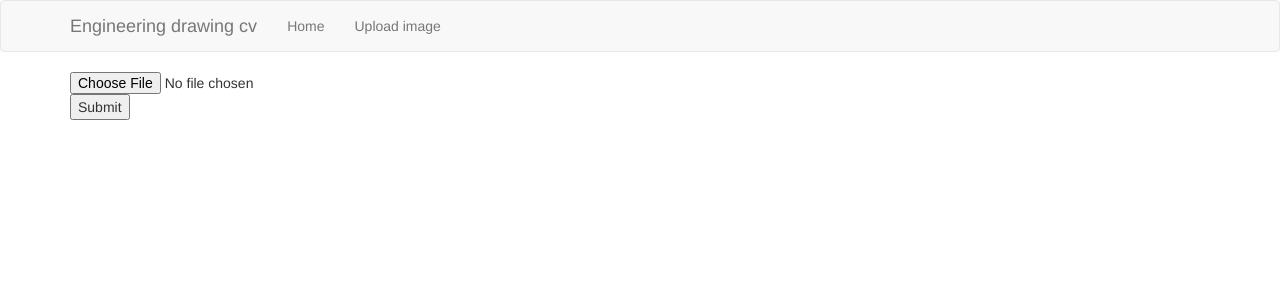
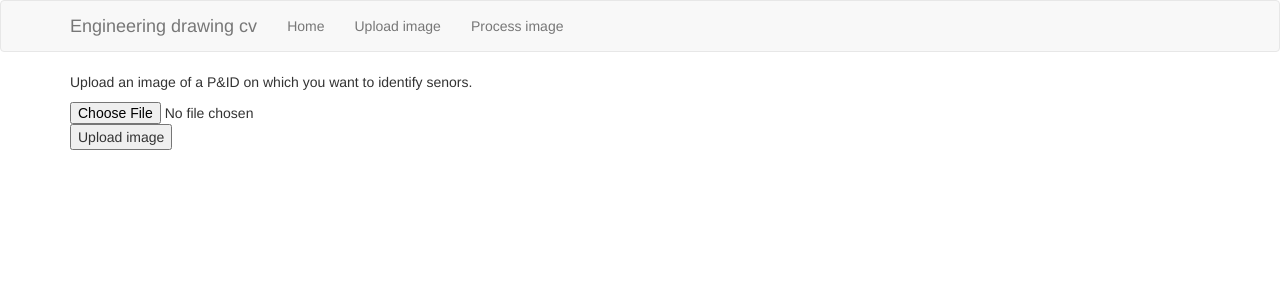
Before and after one commit to rafaelschlatter/strava-heatmap, a Flask app: page /upload in a window 1280 px wide. Shown: the top 300 px of the page. Run offline with Flask 2, Linux system fonts and the light colour scheme; some libraries are stand-ins or nearby versions.

Commit message:
Created process function.

```diff
--- a/app/app.py
+++ b/app/app.py
@@ -14,11 +14,14 @@ def create_app():
 
     return app
 
+
 app = create_app()
+
 
 @app.route("/")
 def index():
     return render_template("index.html")
+
 
 @app.route("/upload", methods=["GET", "POST"])
 def upload():
@@ -27,11 +30,25 @@ def upload():
         try:
             image = os.path.join(app.config["UPLOADED_PHOTOS_DEST"], filename)
             _upload_to_blob(image=image)
+
         except Exception as e:
             print("Failed to save image to blob storage.")
             print(e)
+
         return filename
     return render_template("upload.html")
+
+
+@app.route("/process")
+def process():
+    block_blob_service = BlockBlobService(
+            account_name=os.environ["STORAGE_ACCOUNT"],
+            account_key=os.environ["BLOB_KEY1"],
+        )
+    block_blob_service.get_blob_to_path(container_name="imageinput", blob_name="test_separator.png", file_path=os.path.join(app.config["TEMP_DIR"], "test_separator.png"))
+
+
+    return render_template("base.html")
 
 
 def _upload_to_blob(image):
@@ -45,6 +62,13 @@ def _upload_to_blob(image):
             container_name="imageinput", blob_name=blob_name, file_path=file_path
         )
 
+def _list_images():
+    block_blob_service = BlockBlobService(
+            account_name=os.environ["STORAGE_ACCOUNT"],
+            account_key=os.environ["BLOB_KEY1"],
+        )
+    blob_generator = block_blob_service.list_blobs(container_name="imageinput")
+
 
 if __name__ == "__main__":
     app.run()
--- a/app/config.py
+++ b/app/config.py
@@ -3,5 +3,6 @@ from flask_uploads import UploadSet, IMAGES
 
 class Config(object):
     SECRET_KEY = os.environ.get("SECRET_KEY") or "you-will-never-guess"
-    UPLOADED_PHOTOS_DEST = "static/img"
+    UPLOADED_PHOTOS_DEST = "app/static/input_img"
+    TEMP_DIR = "app/static/temp"
     PHOTOS = UploadSet("photos", IMAGES)
--- /dev/null
+++ b/app/static/output_img/placeholder.txt
@@ -0,0 +1 @@
+Placeholder file to make sure folder exists (empty folders not pushed to GitHub).
--- a/app/templates/base.html
+++ b/app/templates/base.html
@@ -20,6 +20,7 @@
                 <ul class="nav navbar-nav">
                     <li><a href="{{ url_for('index') }}">Home</a></li>
                     <li><a href="{{ url_for('upload') }}">Upload image</a></li>
+                    <li><a href="{{ url_for('process') }}">Process image</a></li>
                 </ul>
             </div>
         </div>
--- a/app/templates/upload.html
+++ b/app/templates/upload.html
@@ -1,8 +1,13 @@
 {% extends "base.html" %}
 
 {% block app_content %}
-    <form method=POST enctype=multipart/form-data action="{{ url_for('upload') }}">
-        <input type=file name=photo autocomplete="off" required>
-        <input type="submit" value="Submit">
-    </form>
+    <div>
+        <p>
+            Upload an image of a P&ID on which you want to identify senors.
+        </p>
+        <form method=POST enctype=multipart/form-data action="{{ url_for('upload') }}">
+            <input type=file name=photo autocomplete="off" required>
+            <input type="submit" value="Upload image">
+        </form>
+    </div>
 {% endblock %}
```
Also changed, not shown: app/static/input_img/placeholder.txt (renamed from app/static/img/placeholder.txt), 1 other file.
